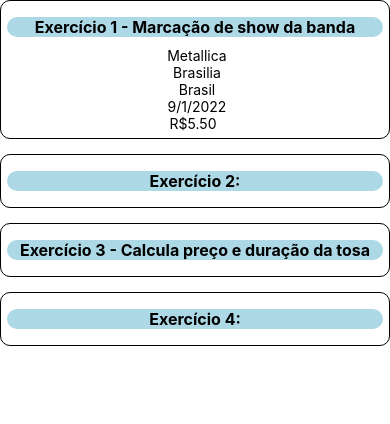
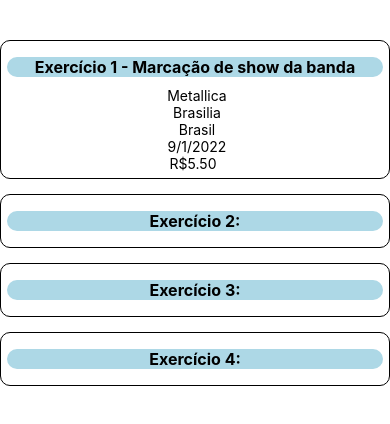
Before and after one commit to thiagomedinacc/letscodeRNLista1, a React Native app: screen / in a window 390 px wide. Shown: the top 424 px of the page. Built offline with nearby package versions, Linux system fonts and the light colour scheme.

Commit message:
Corrige paddingtop da tela principal

```diff
--- a/App.tsx
+++ b/App.tsx
@@ -21,7 +21,7 @@ export default function App() {
       </View>
 
       <View style = {styles.exercicio}>
-        <Text style = {styles.titulo}> Exercício 3 - Calcula preço e duração da tosa </Text>
+        <Text style = {styles.titulo}> Exercício 3: </Text>
       </View>
 
       <View style = {styles.exercicio}>
@@ -39,6 +39,7 @@ const styles = StyleSheet.create({
   container: {
     flex: 1,
     backgroundColor: '#fff',
+    paddingTop: 40
    // alignItems: 'center',
     //justifyContent: 'center',
   },
```
